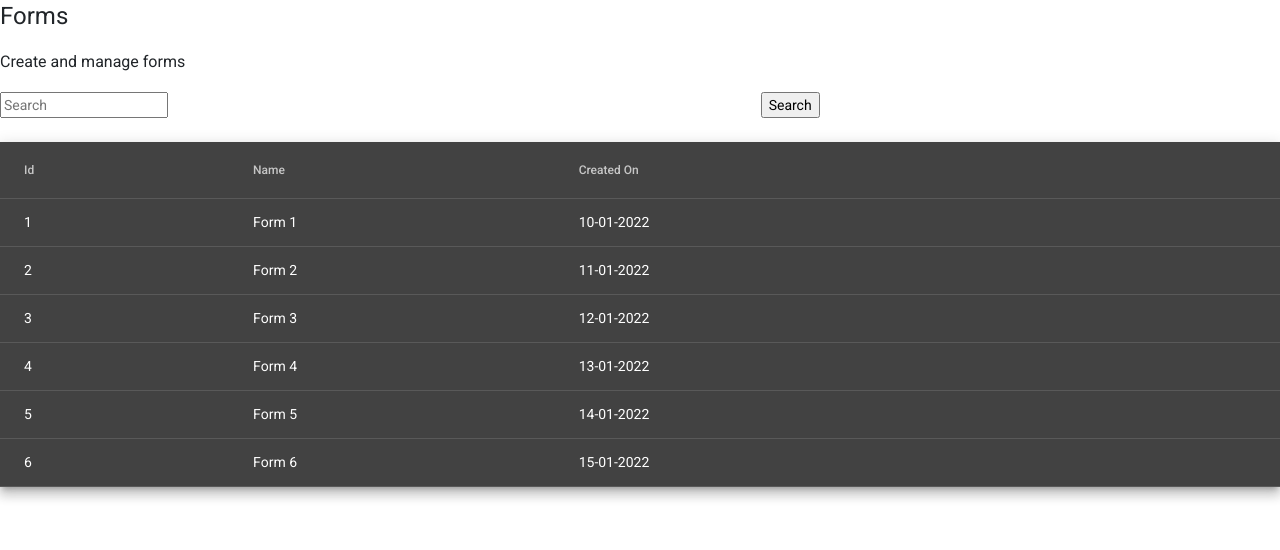
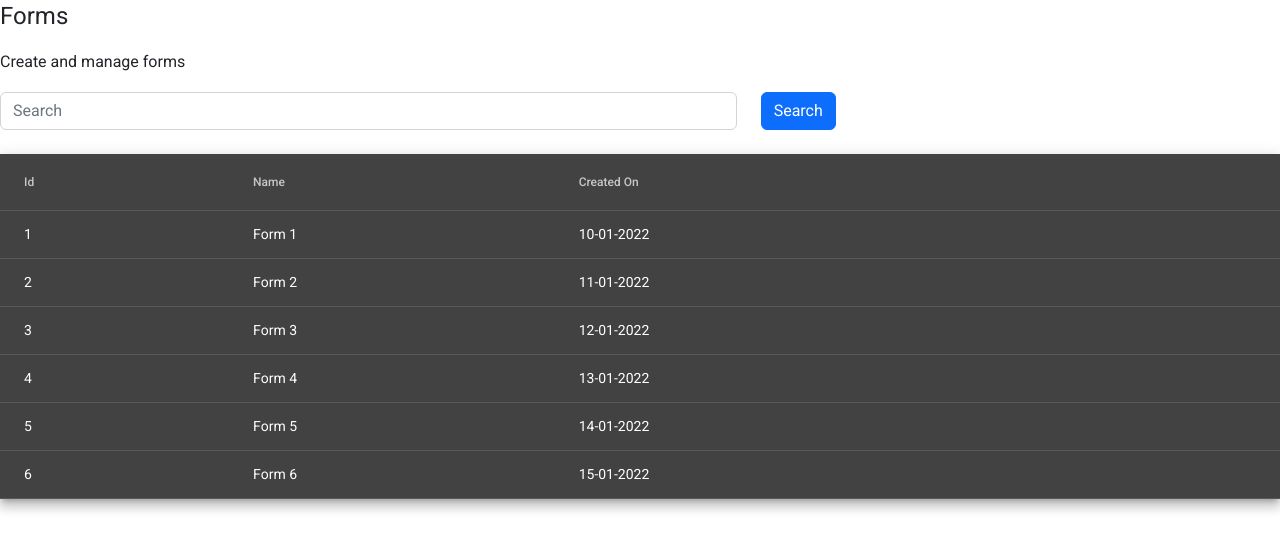
Before and after one commit to Mohibur-CoU-ICT/QuestionBuilder, an Angular app: page /question-builder in a window 1280 px wide. Shown: the top 550 px of the page. Built offline with nearby package versions, Linux system fonts and the light colour scheme.

Commit message:
Update question-builder.component.html

```diff
--- a/src/app/question-builder/question-builder.component.html
+++ b/src/app/question-builder/question-builder.component.html
@@ -3,10 +3,10 @@
 
 <div class="row mb-4">
   <div class="col-7" appearance="fill">
-    <input placeholder="Search" value="">
+    <input placeholder="Search" value="" class="form-control">
   </div>
   <div class="col-5">
-    <input type="submit" value="Search">
+    <input type="submit" value="Search" class="btn btn-primary">
   </div>
 </div>
 
```
